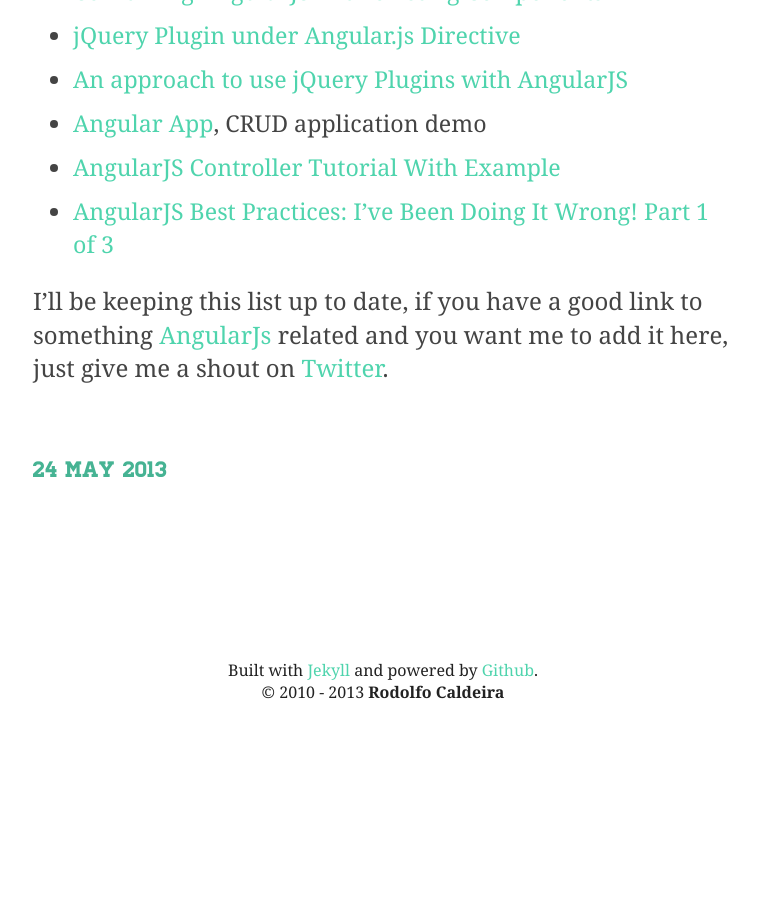
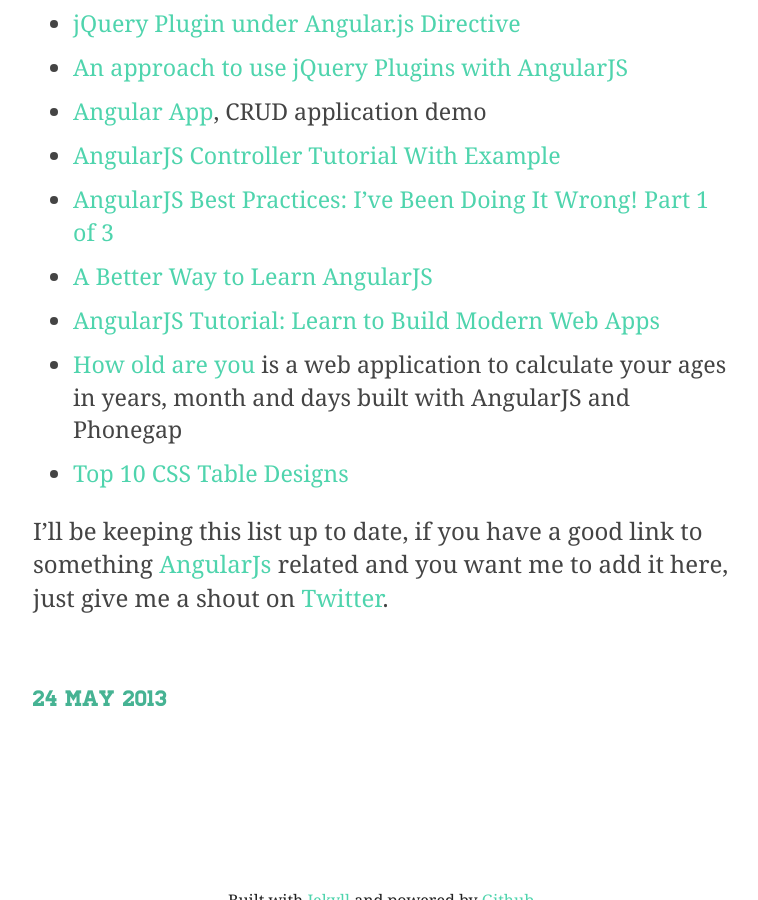
Before and after one commit to rodolfocaldeira/rodolfocaldeira.github.com, a Jekyll site: the page built from _posts/2013-05-24-interesting-bits-8-angularjs.md, in a window 1280 px wide and 900 px high, scrolled down 8829 px. Shown: the whole window, without its empty margins (257-1015 px from the left). Built offline with Jekyll 4.4.1, drawn with Linux system fonts in a browser that asks for light colours; before the commit the page ends 9576 px from its top, so only the background shows below that; some of the changed text lies outside the part shown.

Commit message:
Added a couple more posts to Angular Js.

```diff
--- a/_posts/2013-05-24-interesting-bits-8-angularjs.md
+++ b/_posts/2013-05-24-interesting-bits-8-angularjs.md
@@ -223,6 +222,10 @@
 - [Angular App](http://viralpatel.net/blogs/angularjs-controller-tutorial/), CRUD application demo
 - [AngularJS Controller Tutorial With Example](http://viralpatel.net/blogs/angularjs-controller-tutorial/)
 - [AngularJS Best Practices: I’ve Been Doing It Wrong! Part 1 of 3](http://blog.artlogic.com/2013/05/02/ive-been-doing-it-wrong-part-1-of-3/)
+- [A Better Way to Learn AngularJS](http://www.thinkster.io/pick/51d287681e4b9c9098000013/a-better-way-to-learn-angularjs)
+- [AngularJS Tutorial: Learn to Build Modern Web Apps](http://www.thinkster.io/pick/521e8672e2a3b28f98000314/angularjs-tutorial-learn-to-build-modern-web-apps)
+- [How old are you](https://github.com/sectore/hoay) is a web application to calculate your ages in years, month and days built with AngularJS and Phonegap
+- [Top 10 CSS Table Designs](http://coding.smashingmagazine.com/2008/08/13/top-10-css-table-designs/)
 
 
 
```
Also changed, not shown: other parts of _posts/2013-05-24-interesting-bits-8-angularjs.md (+1 -2 lines).
